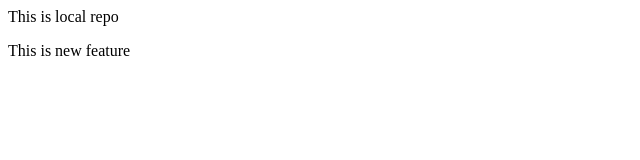
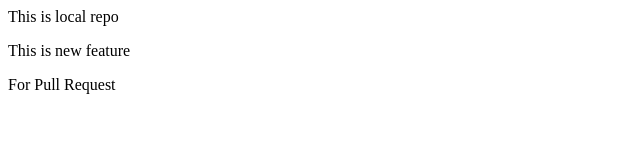
Before and after one commit to Azeem18/localRepo, a plain HTML site: page index.html in a window 1280 px wide. Shown: the whole page, without its empty margins (0-640 px from the left). Drawn offline with Linux system fonts and the light colour scheme.

Commit message:
For Pull Request

```diff
--- a/index.html
+++ b/index.html
@@ -1,2 +1,3 @@
 <p>This is local repo</p>
 <p>This is new feature</p>
+<p>For Pull Request</p>
```
